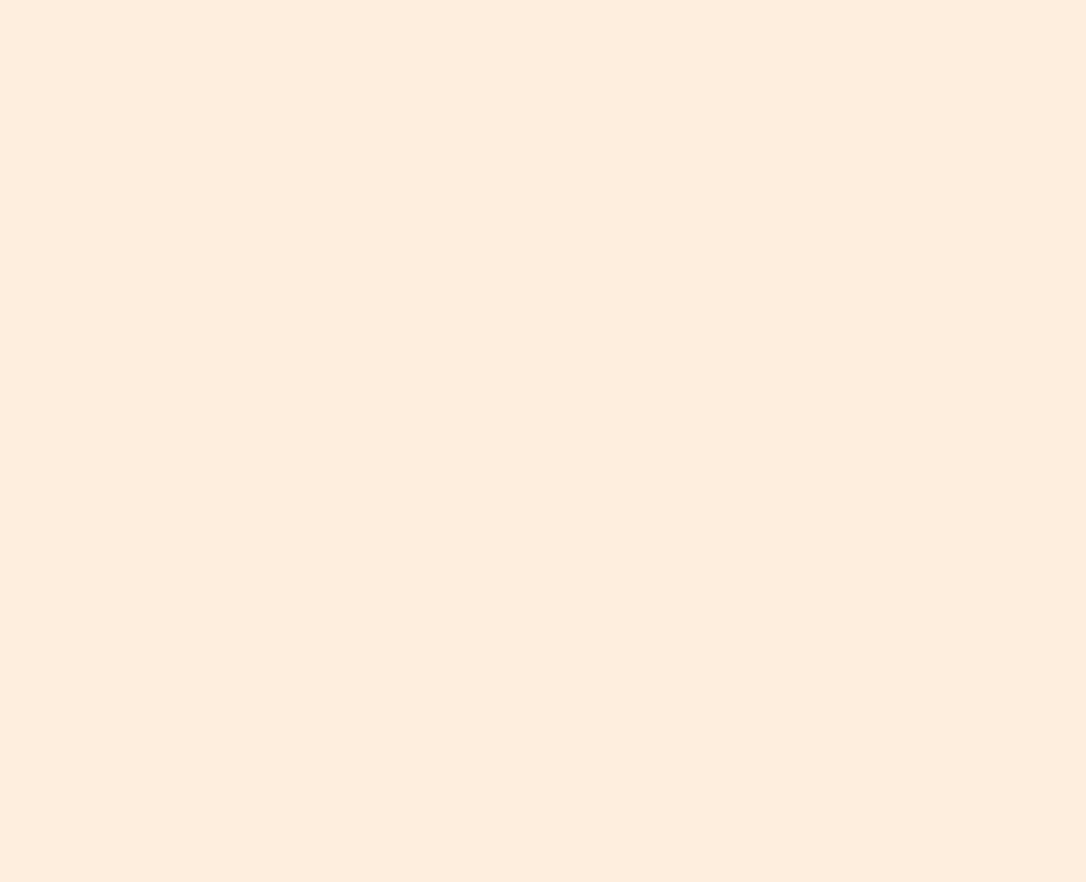
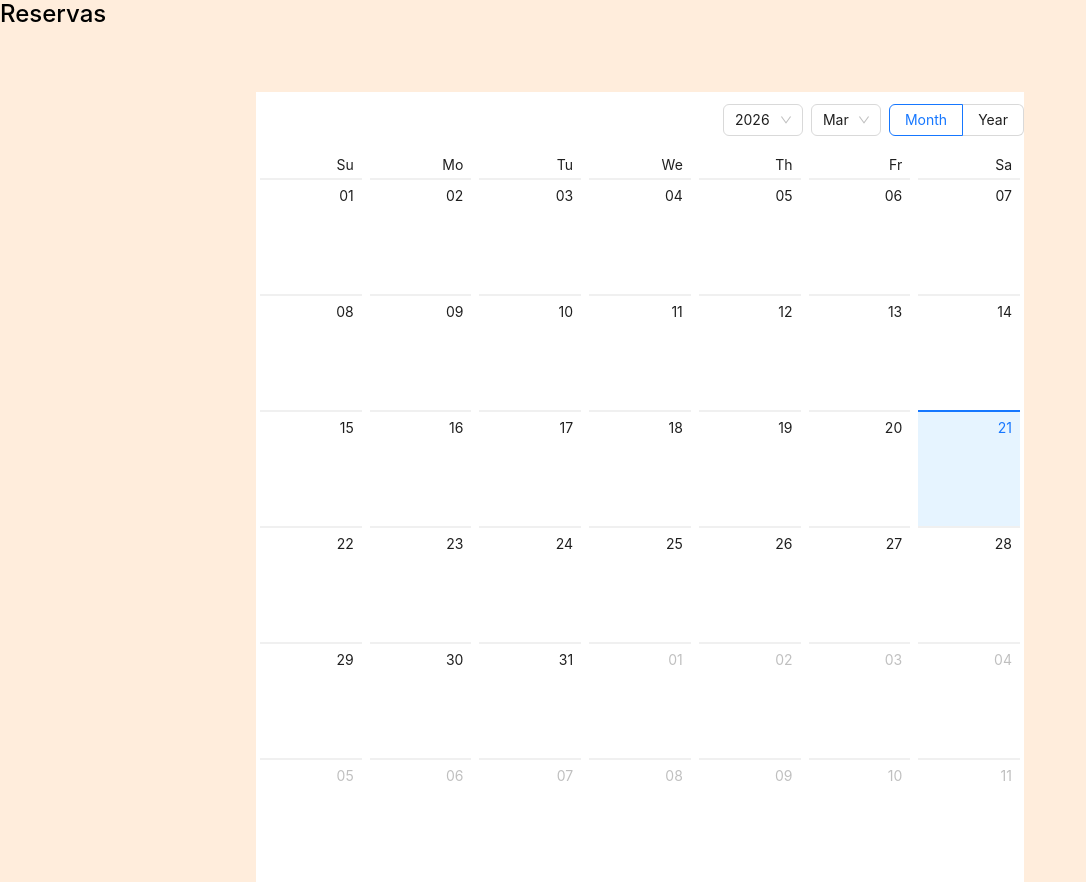
Before and after one commit to pirineocalvo/Al_Punto, a Vue app in the folder frontend/: page /reservas in a window 1280 px wide. Before the commit this address had no page. Shown: the whole page, without its empty margins (0-1086 px from the left). Before the commit the page ends 800 px from the top, so only its background shows below. Built offline with nearby package versions, Linux system fonts and the light colour scheme.

Commit message:
feat(frontend): Se comenzo reservas

```diff
--- a/frontend/src/router/index.js
+++ b/frontend/src/router/index.js
@@ -4,7 +4,7 @@ import Login from '../views/Login/Login.vue'
 import Register from '../views/Register/Register.vue'
 import Logout from '../views/Logout/Logout.vue'
 import Menu from '../views/Home/Menu/Menu.vue'
-//import Reservas from '../views/Home/Reservas/Reservas.vue'
+import Reservation from '@/views/Reservation/Reservation.vue'
 //import Dashboard from '../views/Dashboard/Dashboard.vue'
 //import AddTicket from '../views/Dashboard/AddTicket.vue'
 //import MisTickets from '../views/Dashboard/MisTickets.vue'
@@ -14,7 +14,7 @@ const routes = [
   { path: '/register', component: Register },
   { path: '/logout', component: Logout },
   { path: '/menu', component: Menu },
-  //{ path: '/reservas', component: Reservas },
+  { path: '/reservas', component: Reservation },
   //{ path: '/zonaPersonal', component: Dashboard },
   //{ path: '/addTicket', component: AddTicket },
   //{ path: '/misTickets', component: MisTickets },
--- /dev/null
+++ b/frontend/src/views/Reservation/Reservation.css
@@ -0,0 +1,5 @@
+.contenedorCalendairo{
+    width: 60%;
+    margin: auto;
+    margin-top: 5%;
+}
--- a/frontend/src/views/Reservation/Reservation.vue
+++ b/frontend/src/views/Reservation/Reservation.vue
@@ -0,0 +1,11 @@
+<template>
+    <section>
+        <h2>Reservas</h2>
+        <div class="contenedorCalendairo">
+            <a-calendar v-model:value="value" />
+        </div>
+    </section>
+</template>
+<script setup>
+import './Reservation.css'
+</script>
```
